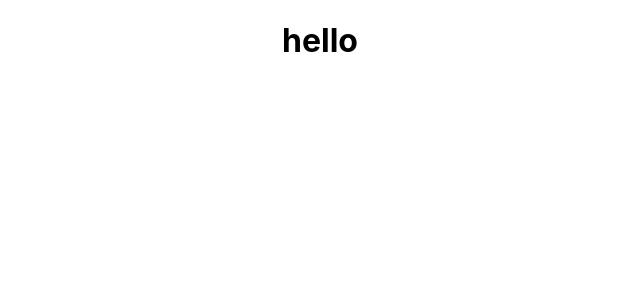
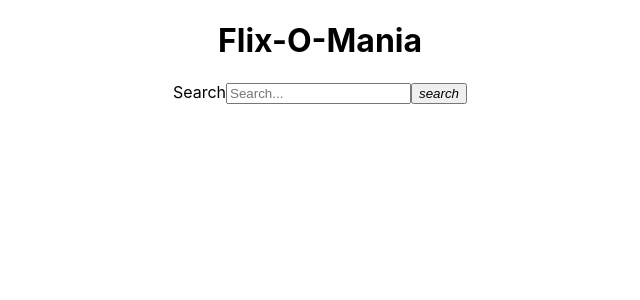
Before and after one commit to wilsonvetdev/flix-o-mania, a React (Create React App) app: page / in a window 1280 px wide. Shown: the top 300 px of the page, without its empty margins (320-960 px from the left). Built offline with nearby package versions, Linux system fonts and the light colour scheme.

Commit message:
search form rendering

```diff
--- a/package.json
+++ b/package.json
@@ -6,9 +6,11 @@
     "@testing-library/jest-dom": "^5.11.4",
     "@testing-library/react": "^11.1.0",
     "@testing-library/user-event": "^12.1.10",
+    "axios": "^0.21.0",
     "react": "^17.0.1",
     "react-dom": "^17.0.1",
     "react-redux": "^7.2.2",
+    "react-router-dom": "^5.2.0",
     "react-scripts": "4.0.0",
     "redux": "^4.0.5",
     "web-vitals": "^0.2.4"
--- a/src/App.js
+++ b/src/App.js
@@ -1,9 +1,14 @@
 import './App.css'
+import React, { useState, useEffect } from 'react'
+import axios from 'axios'
+
+import SearchForm from './components/SearchForm'
 
 function App() {
   return (
     <div className="App">
-      <h1>hello</h1>
+      <h1>Flix-O-Mania</h1>
+      <SearchForm />
     </div>
   )
 }
--- /dev/null
+++ b/src/components/SearchForm.js
@@ -0,0 +1,31 @@
+import React, { useCallback, useState } from 'react';
+
+function SearchForm(props) {
+    const [input, setInputValue] = useState('')
+
+    const onSearchChange = (e) => {
+        // Update state
+        e.persist()
+        setInputValue(e.target.value)
+    }
+
+    const handleSubmit = (e) => {
+        e.preventDefault()
+        props.onSearch(input)
+        e.currentTarget.reset()
+    }
+
+    return (
+        <form className="search-form" onSubmit={handleSubmit}>
+        <label className="is-hidden" htmlFor="search">Search</label>
+        <input type="search"
+            // onChange={onSearchChange}
+            name="search"
+            placeholder="Search..."
+        />
+        <button type="submit" id="submit" className="search-button"><i className="material-icons icn-search">search</i></button>
+        </form>
+    )
+}
+
+export default SearchForm
```
Also changed, not shown: 1 other file (tests, documents, lock files or other folders).
